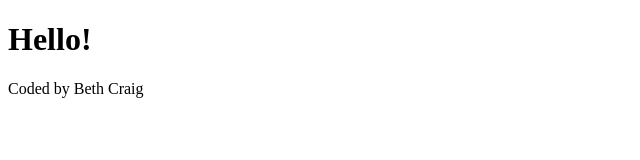
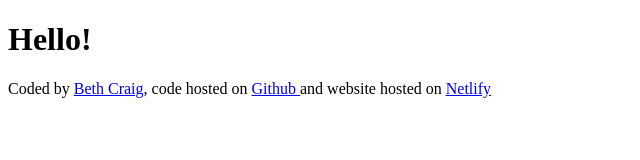
Before and after one commit to Bethcraig217/Beth-s-Weather-App, a plain HTML site: page Index.html in a window 1280 px wide. Shown: the whole page, without its empty margins (0-640 px from the left). Drawn offline with Linux system fonts and the light colour scheme.

Commit message:
Added the links to the footer

```diff
--- a/Index.html
+++ b/Index.html
@@ -4,10 +4,12 @@
     <meta charset="UTF-8">
     <meta http-equiv="X-UA-Compatible" content="IE=edge">
     <meta name="viewport" content="width=device-width, initial-scale=1.0">
-    <title>Document</title>
+    <title>Vanilla</title>
 </head>
 <body>
     <h1>Hello!</h1>
-  <footer>Coded by Beth Craig</footer>
+  <footer>Coded by
+    <a href="https://github.com/Bethcraig217" target="_blank"> Beth Craig</a>, code hosted on  <a href="https://github.com/Bethcraig217/Beth-s-Weather-App" target="_blank">Github </a> and website hosted on <a href="https://main--beth-app.netlify.app/" target="_blank">Netlify</a>
+    </footer>
 </body>
 </html>
```
